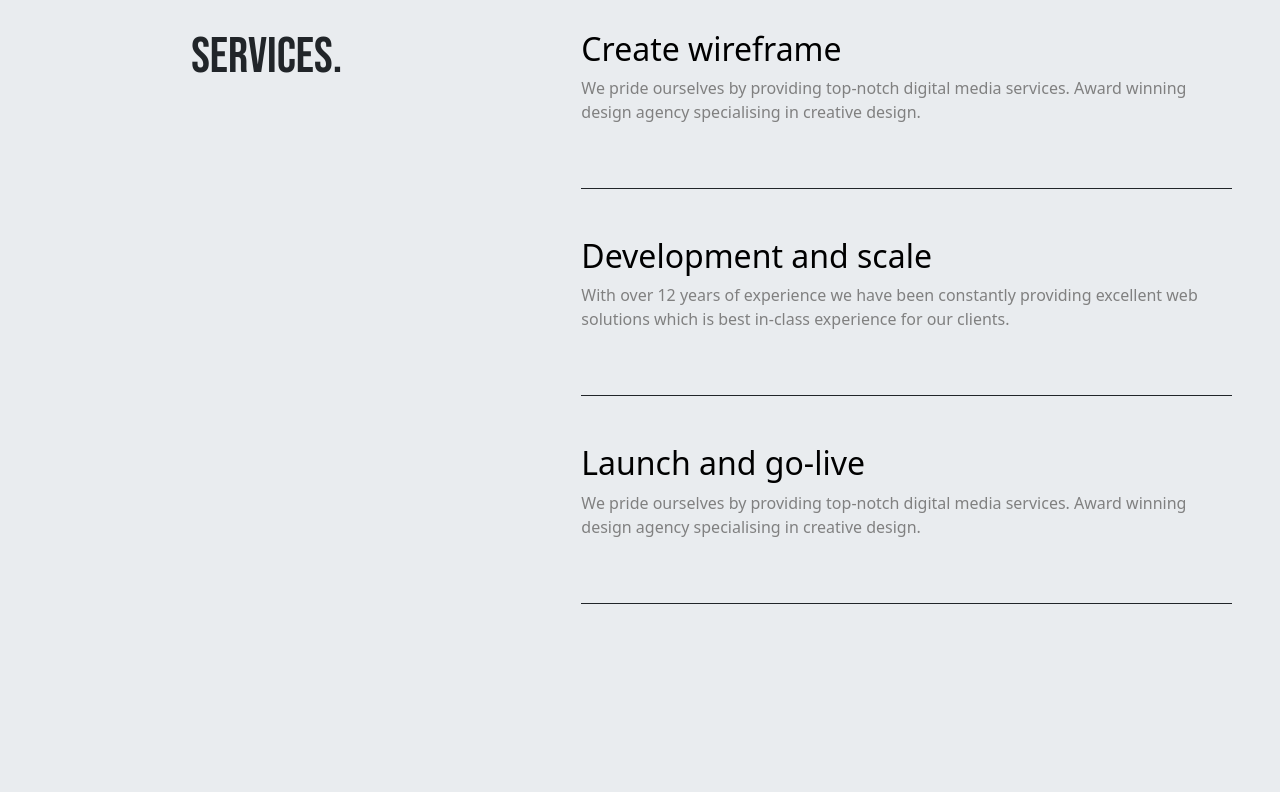
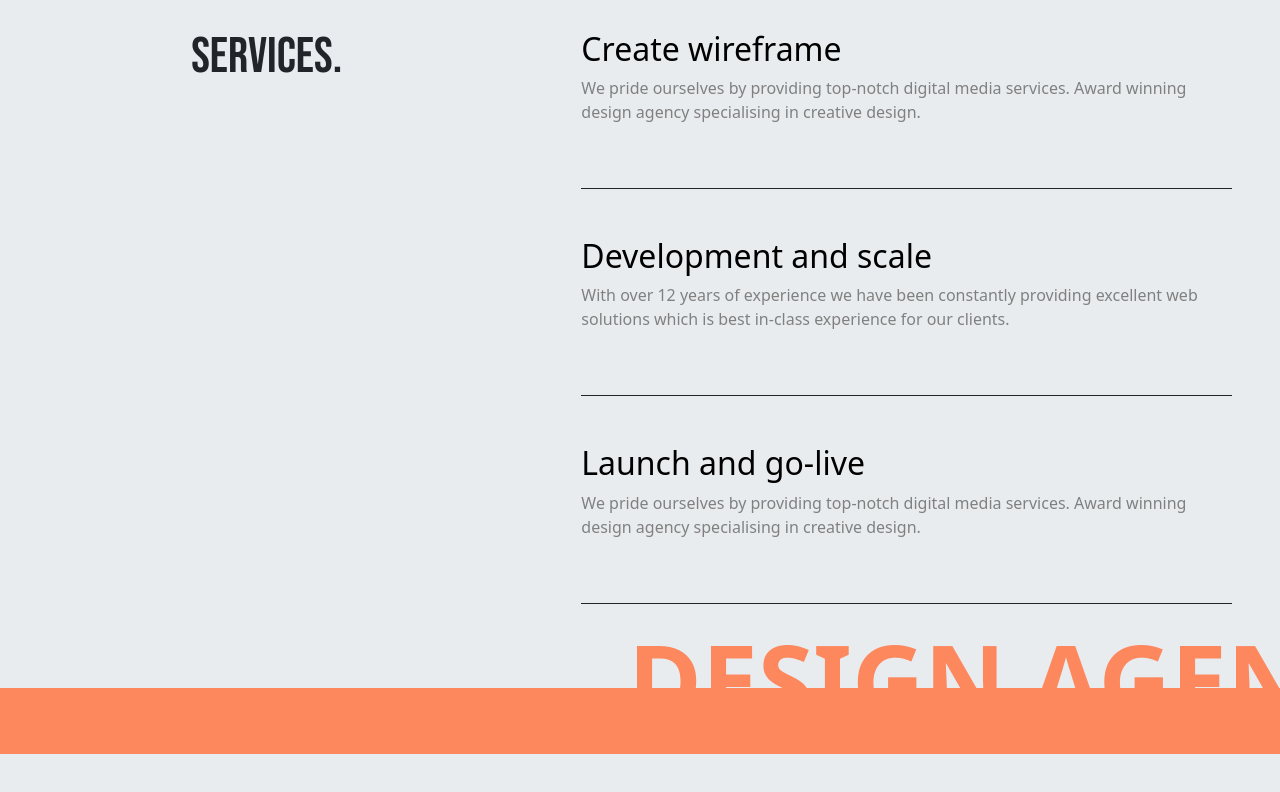
Before and after one commit to ramshah-altaf/branding-web, a plain HTML site: page expertise.html in a window 1280 px wide. Shown: the part 1894-2686 px from the top of the page. Drawn offline with nearby package versions, Linux system fonts and the light colour scheme.

Commit message:
contact n expertise footer updated

```diff
--- a/expertise.html
+++ b/expertise.html
@@ -132,6 +132,12 @@
         </div>
      </div>
 
+     <div class="container-fluid con">
+      <div class="row work-row">
+        <div class="col-12 work-end">DESIGN AGENCY </div>
+      </div>
+    </div>
+
 
       <!--footer section  -->
       <div class="spacer"></div>
--- a/style.css
+++ b/style.css
@@ -331,7 +331,7 @@
     bottom: 0;
     left: 0%;
     width: 100%;
-    height: 60px;
+    height: 66px;
     background-color: rgb(253, 136, 94);
     overflow: hidden;
 }
```
Also changed, not shown: contact.html (+5 -0 lines).
